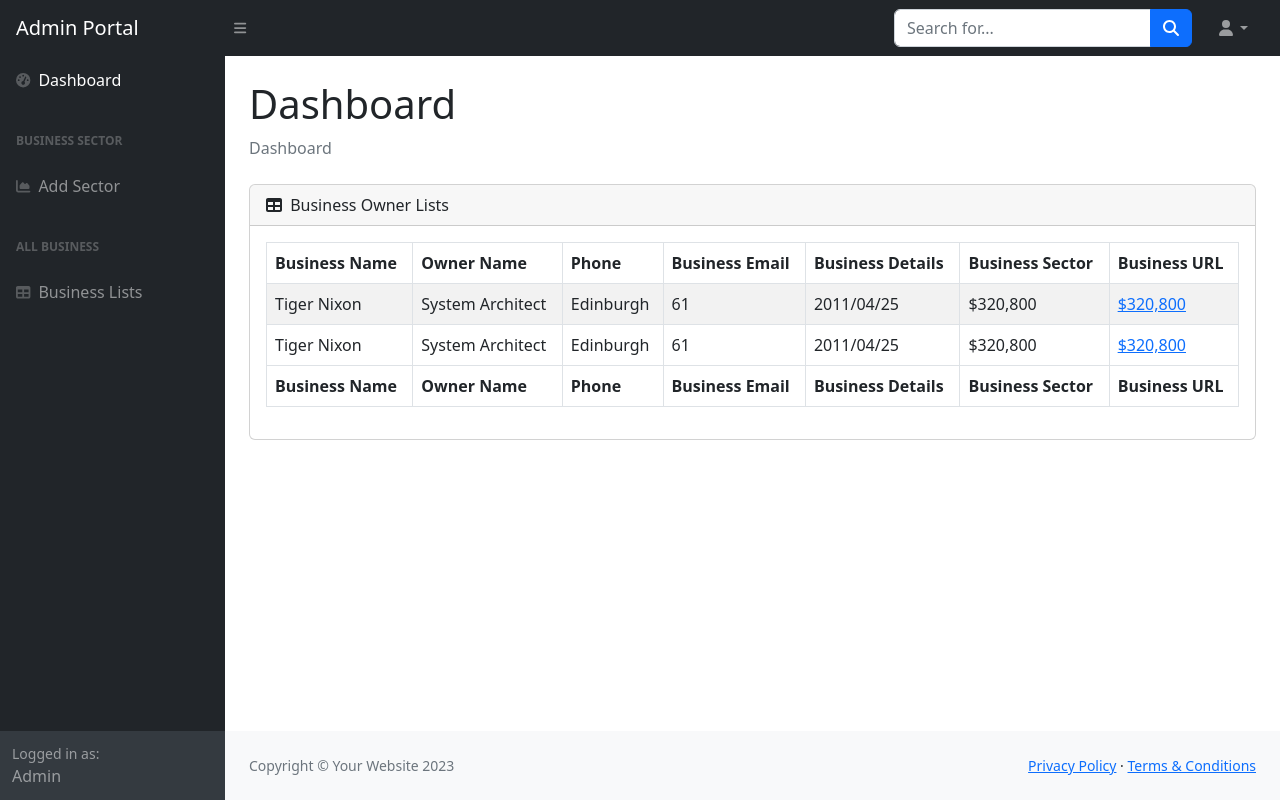
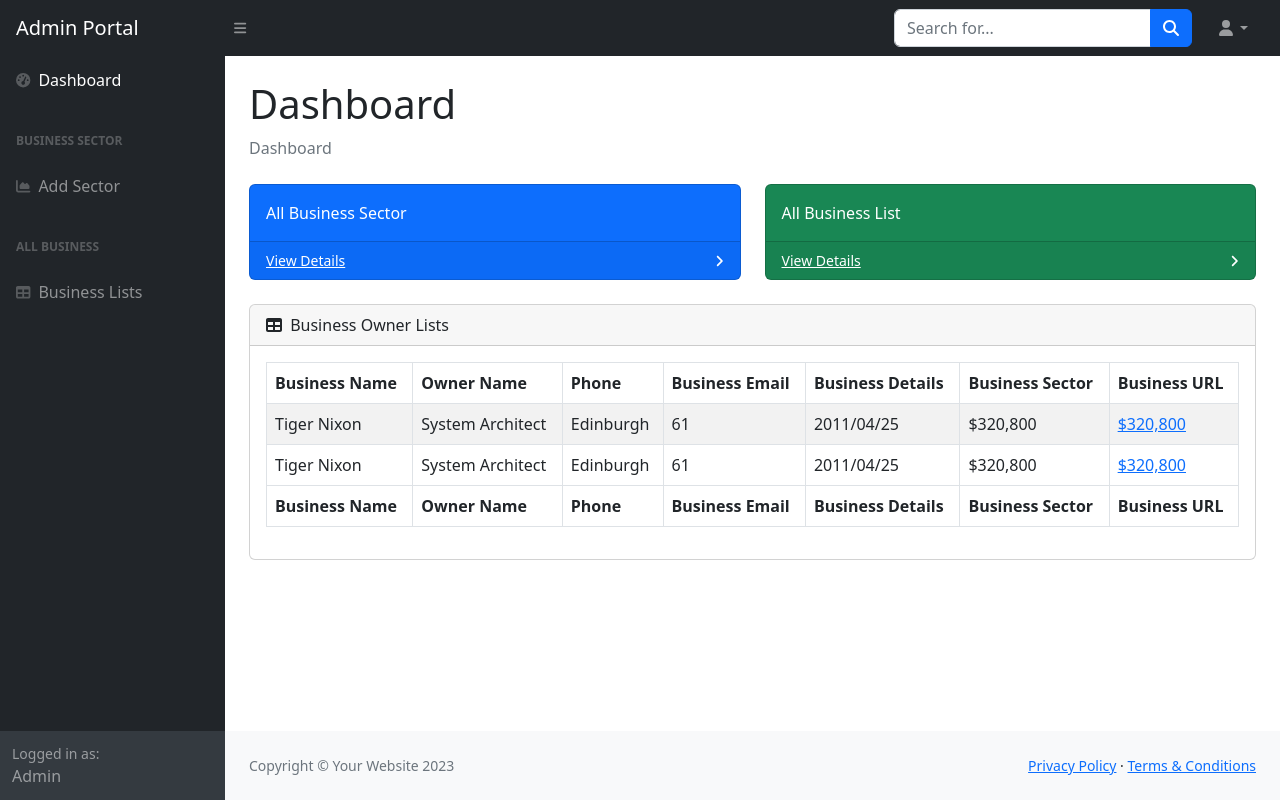
Before and after one commit to arifulhaque-wp/businessPortal, a PHP site: page /admin/dashboard.php in a window 1280 px wide. Run offline with PHP 8.4, Linux system fonts and the light colour scheme; some libraries are stand-ins or nearby versions.

Commit message:
sector button

```diff
--- a/admin/dashboard.php
+++ b/admin/dashboard.php
@@ -74,6 +74,44 @@
                         <ol class="breadcrumb mb-4">
                             <li class="breadcrumb-item active">Dashboard</li>
                         </ol>
+                        <div class="row">
+                            <div class="col-xl-6 col-md-6">
+                                <div class="card bg-primary text-white mb-4">
+                                    <div class="card-body">All Business Sector</div>
+                                    <div class="card-footer d-flex align-items-center justify-content-between">
+                                        <a class="small text-white stretched-link" href="sector.php">View Details</a>
+                                        <div class="small text-white"><i class="fas fa-angle-right"></i></div>
+                                    </div>
+                                </div>
+                            </div>
+                            <!-- <div class="col-xl-3 col-md-6">
+                                <div class="card bg-warning text-white mb-4">
+                                    <div class="card-body">Warning Card</div>
+                                    <div class="card-footer d-flex align-items-center justify-content-between">
+                                        <a class="small text-white stretched-link" href="#">View Details</a>
+                                        <div class="small text-white"><i class="fas fa-angle-right"></i></div>
+                                    </div>
+                                </div>
+                            </div> -->
+                            <div class="col-xl-6 col-md-6">
+                                <div class="card bg-success text-white mb-4">
+                                    <div class="card-body">All Business List</div>
+                                    <div class="card-footer d-flex align-items-center justify-content-between">
+                                        <a class="small text-white stretched-link" href="businessList.php">View Details</a>
+                                        <div class="small text-white"><i class="fas fa-angle-right"></i></div>
+                                    </div>
+                                </div>
+                            </div>
+                            <!-- <div class="col-xl-3 col-md-6">
+                                <div class="card bg-danger text-white mb-4">
+                                    <div class="card-body">Danger Card</div>
+                                    <div class="card-footer d-flex align-items-center justify-content-between">
+                                        <a class="small text-white stretched-link" href="#">View Details</a>
+                                        <div class="small text-white"><i class="fas fa-angle-right"></i></div>
+                                    </div>
+                                </div>
+                            </div> -->
+                        </div>
                         <div class="card mb-4">
                             <div class="card-header">
                                 <i class="fas fa-table me-1"></i>
--- a/admin/sector.php
+++ b/admin/sector.php
@@ -138,6 +138,7 @@
                                     </tfoot>
                                     <tbody>
                                     <?php
+                                        $n   = 1;
                                         $sql = "SELECT * FROM business_category ORDER BY cat_name ASC";
 
                                         $result = $conn->query( $sql );
@@ -146,7 +147,7 @@
                                             while ( $data = mysqli_fetch_assoc( $result ) ) {
                                             ?>
                                             <tr>
-                                                <td><?php echo $data['id']; ?></td>
+                                                <td><?php echo $n; ?></td>
                                                 <td><?php echo $data['cat_name']; ?></td>
                                                 <td>
                                                     <a href="edit.php" class="btn btn-success">Edit</a>
@@ -154,6 +155,7 @@
                                                 </td>
                                             </tr>
                                             <?php
+                                                $n++;
                                             }
                                         }
                                     ?>
```
Also changed, not shown: index.php (+19 -9 lines). Lines whose indentation alone changed are shown as unchanged.
